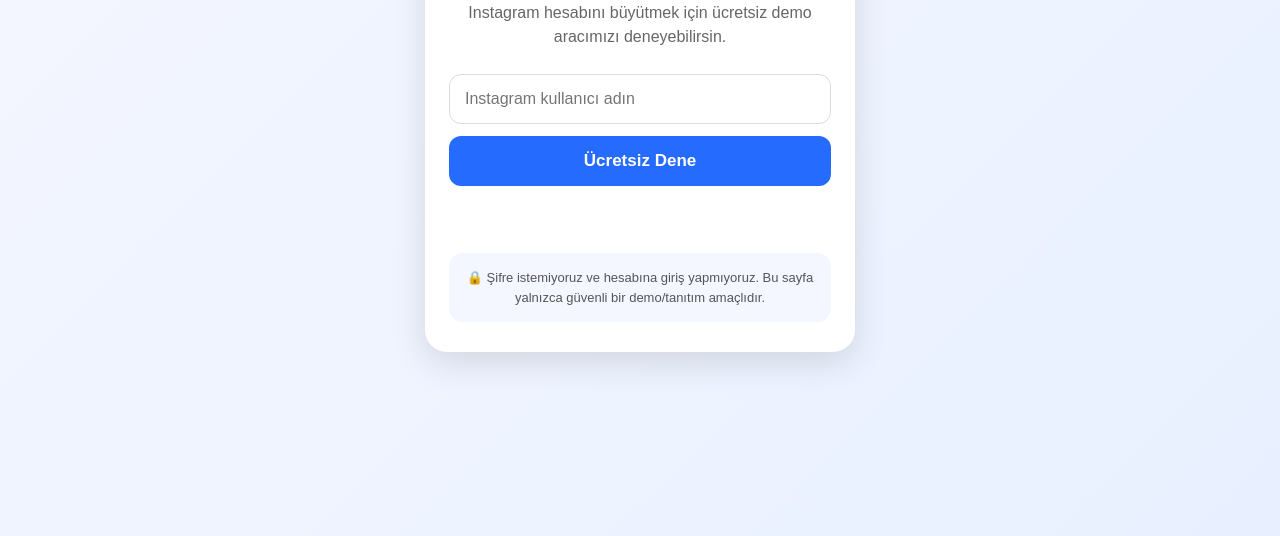
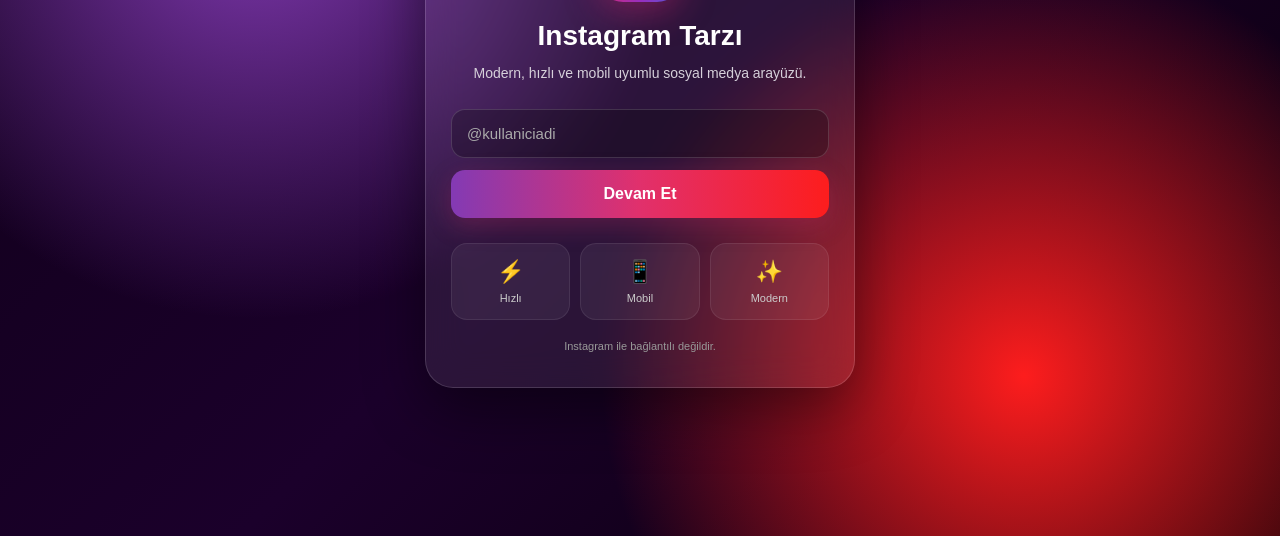
Before and after one commit to instagramucretsiztakipci-cyber/probable-chainsaw, a plain HTML site: page index.html in a window 1280 px wide. Shown: the part 264-800 px from the top of the page. Drawn offline with Linux system fonts and the light colour scheme.

Commit message:
Update index.html

```diff
--- a/index.html
+++ b/index.html
@@ -3,126 +3,225 @@
 <head>
 <meta charset="UTF-8">
 <meta name="viewport" content="width=device-width, initial-scale=1.0">
-  <title>Ücretsiz Takipçi</title>
+<title>Instagram Tarzı Sayfa</title>
+
 <style>
-    * { box-sizing: border-box; }
+* {
+    box-sizing: border-box;
+    margin: 0;
+    padding: 0;
+}
 
 body {
-      margin: 0;
-      font-family: Arial, sans-serif;
-      background: linear-gradient(135deg, #f5f7ff, #e8f0ff);
-      color: #222;
+    font-family: Arial, Helvetica, sans-serif;
     min-height: 100vh;
+    background:
+        radial-gradient(circle at 20% 20%, #833ab4 0%, transparent 35%),
+        radial-gradient(circle at 80% 80%, #fd1d1d 0%, transparent 35%),
+        linear-gradient(135deg, #0f0018, #1b002b, #080008);
+    color: white;
     display: flex;
     justify-content: center;
     align-items: center;
-      padding: 20px;
+    padding: 25px;
+}
+
+.container {
+    width: 100%;
+    max-width: 430px;
+    text-align: center;
 }
 
 .card {
-      width: 100%;
-      max-width: 430px;
-      background: white;
-      padding: 30px 24px;
-      border-radius: 22px;
-      box-shadow: 0 10px 35px rgba(0,0,0,.12);
-      text-align: center;
+    padding: 35px 25px;
+    border-radius: 28px;
+    background: rgba(255, 255, 255, 0.08);
+    border: 1px solid rgba(255,255,255,0.15);
+    backdrop-filter: blur(18px);
+    box-shadow: 0 20px 60px rgba(0,0,0,0.45);
+    animation: show 0.7s ease;
+}
+
+.logo {
+    width: 82px;
+    height: 82px;
+    margin: 0 auto 18px;
+    border-radius: 24px;
+    display: flex;
+    justify-content: center;
+    align-items: center;
+    font-size: 42px;
+    background: linear-gradient(135deg, #feda75, #fa7e1e, #d62976, #962fbf, #4f5bd5);
+    box-shadow: 0 10px 35px rgba(214,41,118,.4);
 }
 
 h1 {
-      margin: 0 0 10px;
-      font-size: 30px;
+    font-size: 28px;
+    margin-bottom: 10px;
 }
 
-    .subtitle {
-      color: #666;
-      line-height: 1.5;
+.description {
+    color: #d6d0da;
+    font-size: 14px;
+    line-height: 1.6;
     margin-bottom: 25px;
 }
 
-    input {
+.input-box {
     width: 100%;
     padding: 15px;
-      border: 1px solid #ddd;
-      border-radius: 12px;
-      font-size: 16px;
+    border: 1px solid rgba(255,255,255,.15);
+    border-radius: 14px;
+    background: rgba(0,0,0,.25);
+    color: white;
+    outline: none;
     margin-bottom: 12px;
+    font-size: 15px;
 }
 
-    button {
+.input-box::placeholder {
+    color: #aaa;
+}
+
+.input-box:focus {
+    border-color: #d62976;
+    box-shadow: 0 0 15px rgba(214,41,118,.25);
+}
+
+.button {
     width: 100%;
     padding: 15px;
-      border: 0;
-      border-radius: 12px;
-      background: #246bfe;
+    border: none;
+    border-radius: 14px;
     color: white;
-      font-size: 17px;
+    font-size: 16px;
     font-weight: bold;
     cursor: pointer;
+    background: linear-gradient(90deg, #833ab4, #e1306c, #fd1d1d);
+    transition: .25s;
+    box-shadow: 0 8px 25px rgba(225,48,108,.25);
 }
 
-    button:hover {
-      opacity: .9;
+.button:hover {
+    transform: translateY(-2px);
+    box-shadow: 0 12px 30px rgba(225,48,108,.4);
 }
 
-    #message {
-      margin-top: 18px;
-      font-weight: bold;
-      min-height: 24px;
+.features {
+    display: grid;
+    grid-template-columns: repeat(3, 1fr);
+    gap: 10px;
+    margin-top: 25px;
 }
 
-    .info {
-      margin-top: 25px;
-      padding: 15px;
-      background: #f4f7ff;
-      border-radius: 14px;
-      font-size: 13px;
-      color: #555;
-      line-height: 1.5;
+.feature {
+    padding: 15px 8px;
+    border-radius: 16px;
+    background: rgba(255,255,255,.06);
+    border: 1px solid rgba(255,255,255,.08);
+}
+
+.feature-icon {
+    font-size: 22px;
+    margin-bottom: 7px;
+}
+
+.feature span {
+    display: block;
+    font-size: 11px;
+    color: #ccc;
+}
+
+.footer {
+    margin-top: 20px;
+    font-size: 11px;
+    color: #999;
+}
+
+@keyframes show {
+    from {
+        opacity: 0;
+        transform: translateY(20px) scale(.98);
+    }
+    to {
+        opacity: 1;
+        transform: translateY(0) scale(1);
+    }
+}
+
+@media (max-width: 400px) {
+    .card {
+        padding: 28px 18px;
+    }
+
+    h1 {
+        font-size: 24px;
+    }
 }
 </style>
 </head>
 
 <body>
 
+<div class="container">
+
     <div class="card">
-    <h1>✨ Ücretsiz Takipçi</h1>
 
-    <p class="subtitle">
-      Instagram hesabını büyütmek için ücretsiz demo aracımızı deneyebilirsin.
+        <div class="logo">◎</div>
+
+        <h1>Instagram Tarzı</h1>
+
+        <p class="description">
+            Modern, hızlı ve mobil uyumlu sosyal medya arayüzü.
         </p>
 
         <input
+            class="input-box"
             type="text"
-      id="username"
-      placeholder="Instagram kullanıcı adın"
-      autocomplete="off"
+            placeholder="@kullaniciadi"
         >
 
-    <button onclick="startDemo()">
-      Ücretsiz Dene
+        <button class="button" onclick="demoButton()">
+            Devam Et
         </button>
 
-    <div id="message"></div>
+        <div class="features">
 
-    <div class="info">
-      🔒 Şifre istemiyoruz ve hesabına giriş yapmıyoruz.
-      Bu sayfa yalnızca güvenli bir demo/tanıtım amaçlıdır.
+            <div class="feature">
+                <div class="feature-icon">⚡</div>
+                <span>Hızlı</span>
             </div>
+
+            <div class="feature">
+                <div class="feature-icon">📱</div>
+                <span>Mobil</span>
+            </div>
+
+            <div class="feature">
+                <div class="feature-icon">✨</div>
+                <span>Modern</span>
+            </div>
+
+        </div>
+
+        <div class="footer">
+            Instagram ile bağlantılı değildir.
+        </div>
+
+    </div>
+
 </div>
 
 <script>
-    function startDemo() {
-      const username = document.getElementById("username").value.trim();
-      const message = document.getElementById("message");
+function demoButton() {
+    const input = document.querySelector(".input-box");
 
-      if (!username) {
-        message.textContent = "Lütfen kullanıcı adını yaz.";
+    if (!input.value.trim()) {
+        alert("Lütfen bir kullanıcı adı girin.");
         return;
     }
 
-      message.textContent =
-        "Demo hazır! Kullanıcı adın alındı: @" + username;
+    alert("Demo butonu çalıştı! Kullanıcı adı: " + input.value);
 }
 </script>
 
```
Lines whose indentation alone changed are shown as unchanged.
